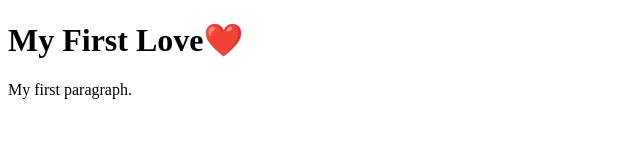
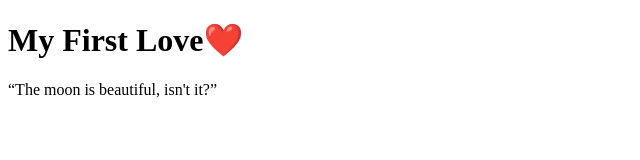
Before and after one commit to mrdocxx/readme, a plain HTML site: page index.html in a window 1280 px wide. Shown: the whole page, without its empty margins (0-640 px from the left). Drawn offline with Linux system fonts and the light colour scheme.

Commit message:
Update index.html

```diff
--- a/index.html
+++ b/index.html
@@ -14,7 +14,7 @@
 <body>
 
 <h1>My First Love❤️</h1>
-<p>My first paragraph.</p>
+<p>“The moon is beautiful, isn't it?”</p>
 
 </body>
 </html>
```
